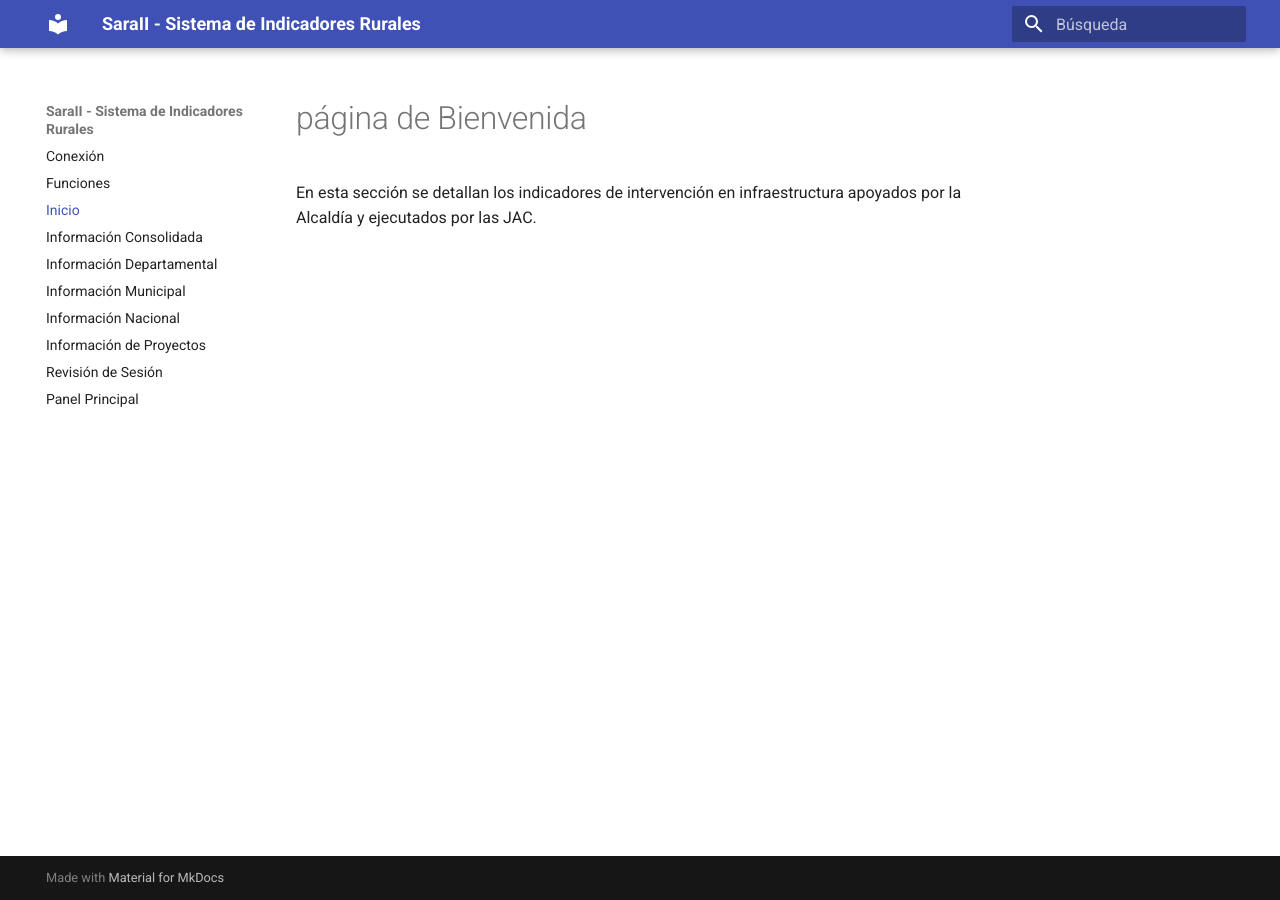
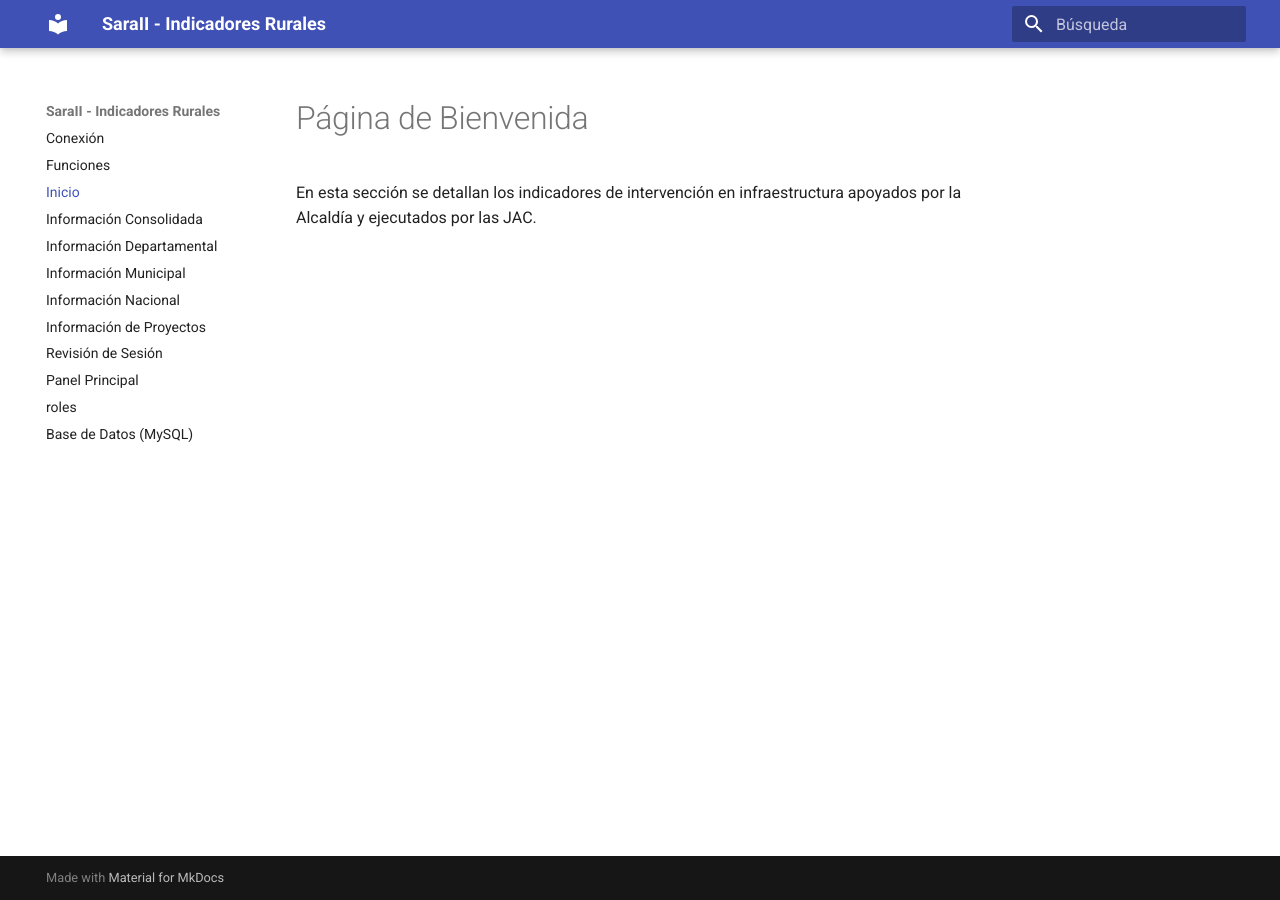
Before and after one commit to urbanoeliecer/indicadores-jac-rural, an MkDocs documentation site: the page built from docs/index.md, in a window 1280 px wide. Built offline with MkDocs 1.6.1 and Material for MkDocs 9.7.7, drawn with Linux system fonts in a browser that asks for light colours.

Commit message:
Descripción técnica

```diff
--- a/docs/index.md
+++ b/docs/index.md
@@ -1,3 +1,3 @@
-# página de Bienvenida
+# Página de Bienvenida
 En esta sección se detallan los indicadores de intervención en infraestructura
 apoyados por la Alcaldía y ejecutados por las JAC.
--- a/mkdocs.yml
+++ b/mkdocs.yml
@@ -1,10 +1,10 @@
-site_name: SaraII - Sistema de Indicadores Rurales
+site_name: SaraII - Indicadores Rurales
 theme:
   name: material
   language: es
 
 nav:
-  - Conexión: concect.php
+  - Conexión: conect.md
   - Funciones: funciones.md
   - Inicio: index.md
   - Información Consolidada: infCons.md
@@ -14,3 +14,5 @@ nav:
   - Información de Proyectos: infProy.md
   - Revisión de Sesión: revSesion.md
   - Panel Principal: principal.md
+  - roles: tecnico/roles.md
+  - Base de Datos (MySQL): tecnico/bd.md
```
Also changed, not shown: docs/tecnico/bd.md (added, +4 -0 lines), docs/tecnico/roles.md (added, +9 -0 lines), 1 other file.
